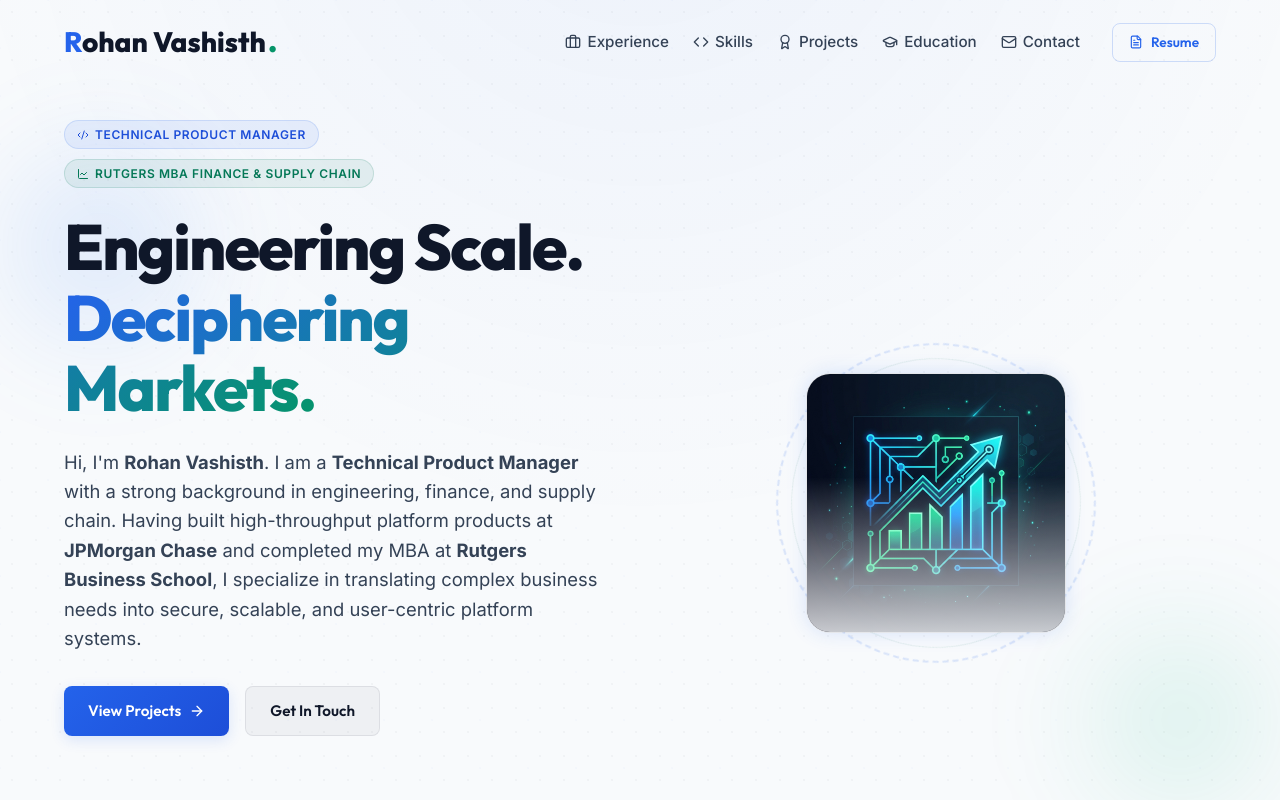
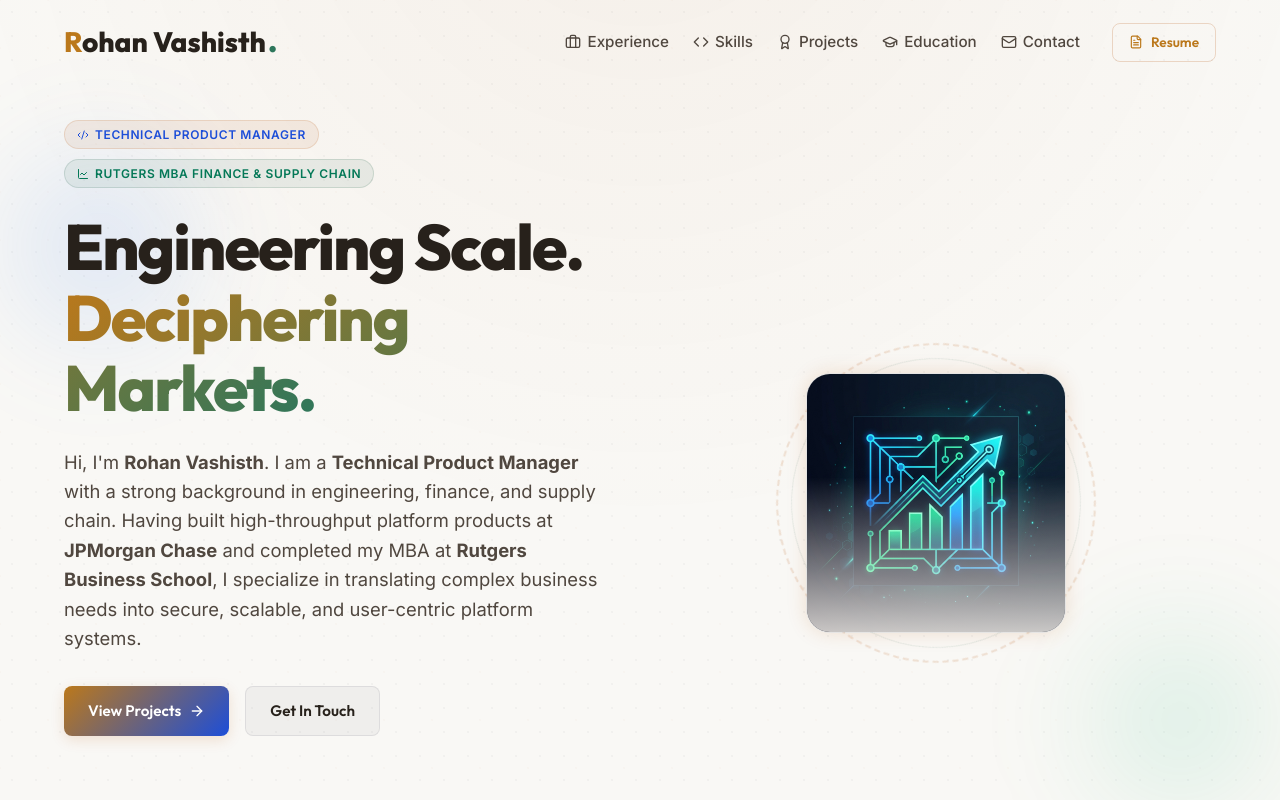
Before and after one commit to rohanvashisth/Portfolio, a React (Vite) app: page / in a window 1280 px wide. Shown: the top 800 px of the page. Built offline with nearby package versions, Linux system fonts and the light colour scheme.

Commit message:
Auto-commit: saved changes on 7/28/2026, 2:02:19 PM

```diff
--- a/src/App.jsx
+++ b/src/App.jsx
@@ -25,35 +25,35 @@ function App() {
 
         {/* Horizontal Dividers */}
         <div className="container">
-          <div style={{ height: '1px', background: 'linear-gradient(to right, transparent, rgba(255,255,255,0.06), transparent)' }}></div>
+          <div style={{ height: '1px', background: 'linear-gradient(to right, transparent, rgba(15, 23, 42, 0.06), transparent)' }}></div>
         </div>
 
         {/* Experience Timeline */}
         <Experience />
 
         <div className="container">
-          <div style={{ height: '1px', background: 'linear-gradient(to right, transparent, rgba(255,255,255,0.06), transparent)' }}></div>
+          <div style={{ height: '1px', background: 'linear-gradient(to right, transparent, rgba(15, 23, 42, 0.06), transparent)' }}></div>
         </div>
 
         {/* Skills Hub */}
         <Skills />
 
         <div className="container">
-          <div style={{ height: '1px', background: 'linear-gradient(to right, transparent, rgba(255,255,255,0.06), transparent)' }}></div>
+          <div style={{ height: '1px', background: 'linear-gradient(to right, transparent, rgba(15, 23, 42, 0.06), transparent)' }}></div>
         </div>
 
         {/* Projects Dashboard */}
         <Projects />
 
         <div className="container">
-          <div style={{ height: '1px', background: 'linear-gradient(to right, transparent, rgba(255,255,255,0.06), transparent)' }}></div>
+          <div style={{ height: '1px', background: 'linear-gradient(to right, transparent, rgba(15, 23, 42, 0.06), transparent)' }}></div>
         </div>
 
         {/* Education Credentials */}
         <Education />
 
         <div className="container">
-          <div style={{ height: '1px', background: 'linear-gradient(to right, transparent, rgba(255,255,255,0.06), transparent)' }}></div>
+          <div style={{ height: '1px', background: 'linear-gradient(to right, transparent, rgba(15, 23, 42, 0.06), transparent)' }}></div>
         </div>
 
         {/* Contact form */}
@@ -64,12 +64,12 @@ function App() {
       {/* Footer */}
       <footer
         style={{
-          borderTop: '1px solid rgba(255,255,255,0.05)',
+          borderTop: '1px solid rgba(15, 23, 42, 0.06)',
           padding: '40px 0',
           textAlign: 'center',
           fontSize: '0.85rem',
           color: 'hsl(var(--text-muted))',
-          background: 'rgba(7, 10, 19, 0.8)',
+          background: 'rgba(250, 246, 240, 0.8)',
           backdropFilter: 'blur(12px)'
         }}
       >
--- a/src/components/Hero.jsx
+++ b/src/components/Hero.jsx
@@ -159,7 +159,7 @@ export default function Hero() {
               style={{
                 position: 'absolute',
                 inset: 0,
-                background: 'linear-gradient(to top, rgba(248, 250, 252, 0.8) 0%, transparent 60%)',
+                background: 'linear-gradient(to top, rgba(250, 246, 240, 0.8) 0%, transparent 60%)',
                 pointerEvents: 'none',
               }}
             ></div>
--- a/src/components/Navbar.jsx
+++ b/src/components/Navbar.jsx
@@ -38,7 +38,7 @@ export default function Navbar() {
         zIndex: 100,
         transition: 'var(--transition-normal)',
         padding: scrolled ? '12px 0' : '20px 0',
-        background: scrolled ? 'rgba(248, 250, 252, 0.85)' : 'transparent',
+        background: scrolled ? 'rgba(250, 246, 240, 0.85)' : 'transparent',
         backdropFilter: scrolled ? 'blur(12px)' : 'none',
         borderBottom: scrolled ? '1px solid rgba(15, 23, 42, 0.05)' : 'none',
       }}
@@ -128,7 +128,7 @@ export default function Navbar() {
             top: '100%',
             left: 0,
             right: 0,
-            background: 'rgba(248, 250, 252, 0.95)',
+            background: 'rgba(250, 246, 240, 0.95)',
             backdropFilter: 'blur(16px)',
             borderBottom: '1px solid rgba(15, 23, 42, 0.08)',
             padding: '24px',
--- a/src/index.css
+++ b/src/index.css
@@ -1,22 +1,22 @@
 :root {
-  /* HSL Color System - Light Mode */
-  --bg-base: 210 40% 98%; /* Off-white #f8fafc */
+  /* HSL Color System - Warm Mode */
+  --bg-base: 36 28% 97%; /* Warm Ivory/Cream #faf6f0 */
   --bg-surface: 0 0% 100%; /* Pure white #ffffff */
-  --bg-surface-elevated: 210 40% 96%; /* Lighter soft gray #f1f5f9 */
+  --bg-surface-elevated: 36 24% 94%; /* Soft sand hover #f4eee6 */
 
-  --primary: 221 83% 53%; /* Royal Blue #2563eb */
-  --primary-rgb: 37, 99, 235;
-  --secondary: 162 94% 30%; /* Emerald/Teal #047857 */
-  --secondary-rgb: 4, 120, 87;
-  --accent: 262 83% 58%; /* Tech Purple #7c3aed */
-  --accent-rgb: 124, 58, 237;
+  --primary: 35 75% 42%; /* Warm Amber/Bronze #b45309 */
+  --primary-rgb: 180, 83, 9;
+  --secondary: 158 45% 32%; /* Warm Sage Green #1b5e46 */
+  --secondary-rgb: 27, 94, 70;
+  --accent: 22 75% 48%; /* Warm Terracotta/Rust #d95c24 */
+  --accent-rgb: 217, 92, 36;
 
-  --text-primary: 222 47% 11%; /* Dark Slate 900 #0f172a */
-  --text-secondary: 215 25% 27%; /* Slate 700 #334155 */
-  --text-muted: 215 16% 47%; /* Slate 500 #64748b */
+  --text-primary: 30 18% 13%; /* Dark Warm Espresso #211e1b */
+  --text-secondary: 30 12% 28%; /* Warm Charcoal #4a453f */
+  --text-muted: 30 10% 48%; /* Soft Warm Gray #7c756d */
 
-  --border: 214 32% 91%; /* Light gray border #e2e8f0 */
-  --border-focus: 221 83% 45%;
+  --border: 36 18% 89%; /* Light warm border #e6dfd7 */
+  --border-focus: 35 75% 35%;
 
   /* Font Stacks */
   --font-sans: 'Inter', system-ui, -apple-system, sans-serif;
```
